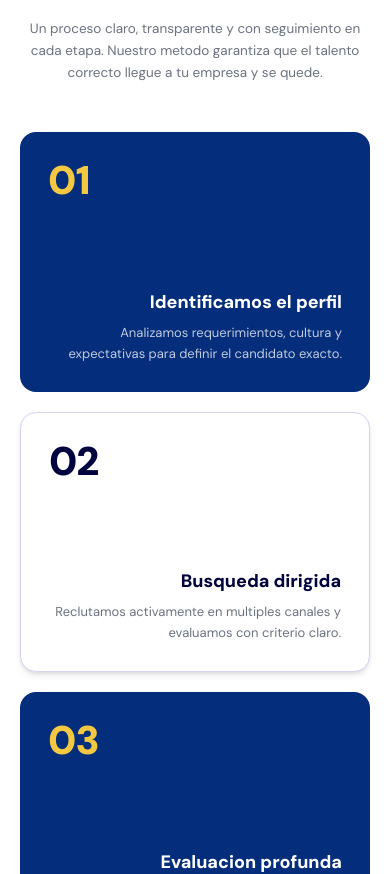
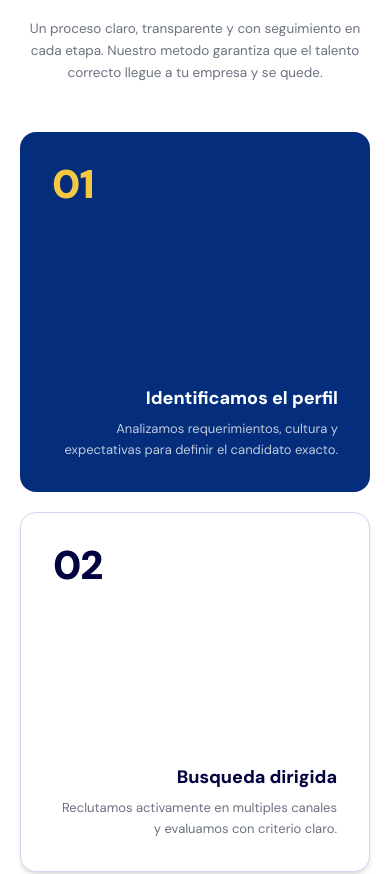
Before and after one commit to renatomachg/kyoszen, a Next.js app: page / in a window 390 px wide. Shown: the part 4520-5394 px from the top of the page. Built offline with nearby package versions, Linux system fonts and the light colour scheme.

Commit message:
Process: rectangular cards with staggered zigzag layout
- Cards taller (min-h-360px, more padding p-8)
- White cards (02, 04) offset lower with lg:mt-16
- Creates staggered/zigzag visual effect on desktop
- Stacks normally on mobile/tablet

https://claude.ai/code/session_01KZaxzJYfJsSsHK7ciBq7Dg

```diff
--- a/src/components/sections/Process.tsx
+++ b/src/components/sections/Process.tsx
@@ -46,7 +46,7 @@ export default function Process() {
           </div>
         </AnimatedSection>
 
-        <div className="grid grid-cols-1 sm:grid-cols-2 lg:grid-cols-4 gap-5">
+        <div className="grid grid-cols-1 sm:grid-cols-2 lg:grid-cols-4 gap-5 items-start">
           {steps.map((step, i) => {
             const highlighted = i % 2 === 0;
             return (
@@ -56,7 +56,9 @@ export default function Process() {
                 whileInView={{ opacity: 1, y: 0 }}
                 viewport={{ once: true }}
                 transition={{ duration: 0.5, delay: i * 0.1 }}
-                className={`rounded-2xl p-7 transition-all duration-200 hover:-translate-y-1 hover:shadow-xl flex flex-col justify-between min-h-[260px] ${
+                className={`rounded-2xl p-8 transition-all duration-200 hover:-translate-y-1 hover:shadow-xl flex flex-col justify-between min-h-[360px] ${
+                  !highlighted ? "lg:mt-16" : ""
+                } ${
                   highlighted
                     ? "bg-blue-dark text-white"
                     : "bg-white text-navy border border-border shadow-md"
```
